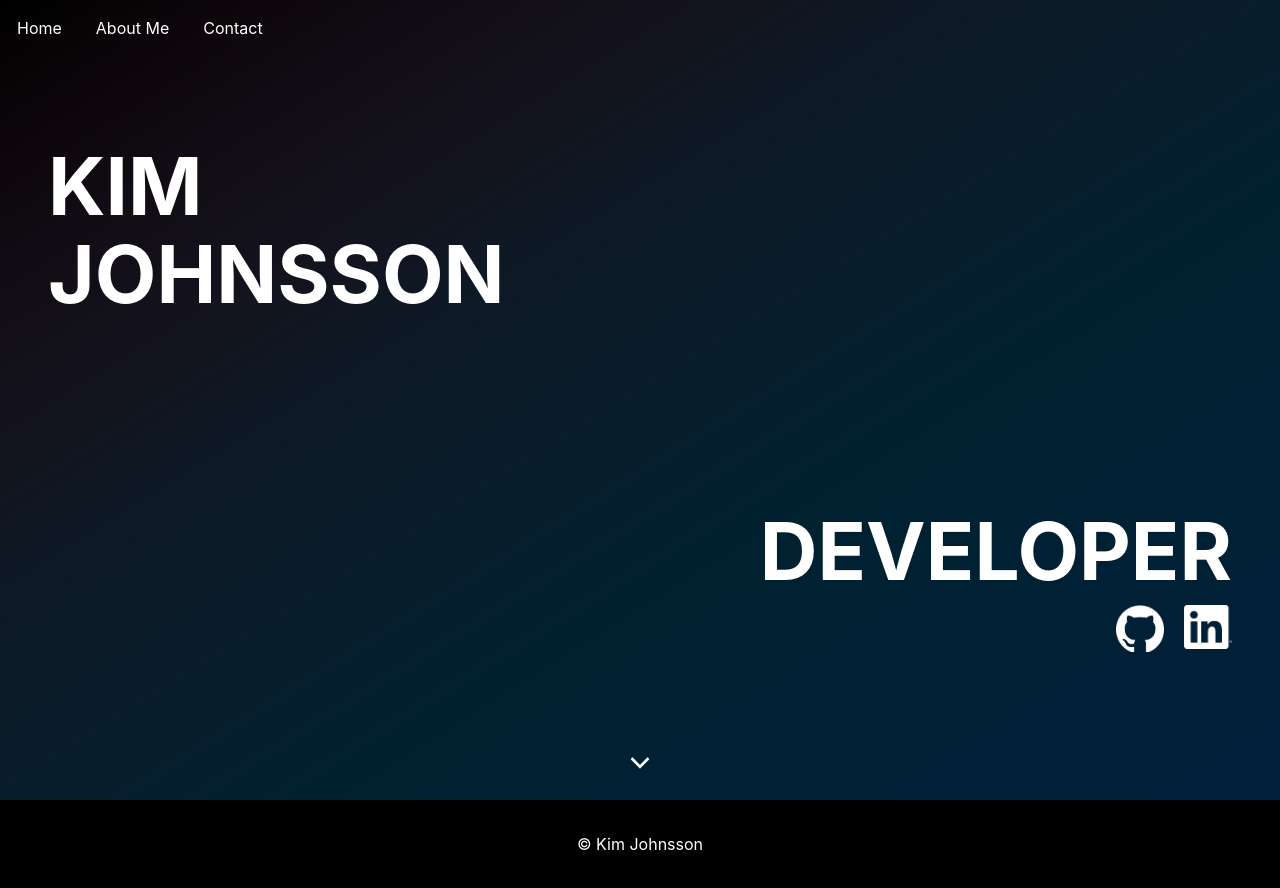
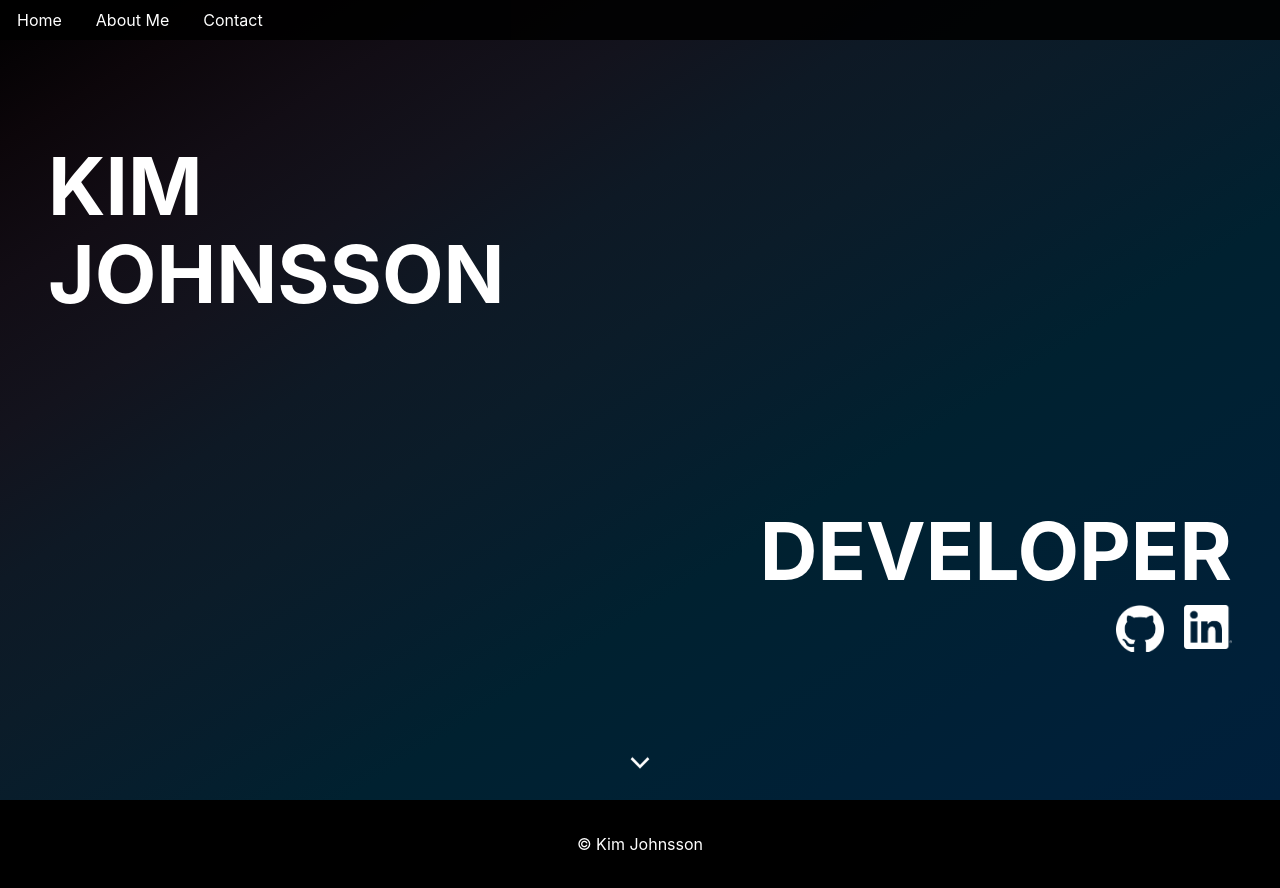
Before and after one commit to kimjohnsson/kimjohnsson.se, a Vue app in the folder frontend/: page / in a window 1280 px wide. Built offline with nearby package versions, Linux system fonts and the light colour scheme.

Commit message:
feat: background color to nav component

```diff
--- a/frontend/src/components/Header.vue
+++ b/frontend/src/components/Header.vue
@@ -16,6 +16,7 @@
 header {
   position: fixed;
   width: 100%;
+  background-color: rgba(0, 0, 0, 0.9);
 }
 
 ul {
@@ -24,7 +25,7 @@ ul {
 }
 
 li {
-  margin: 1em;
+  margin: 0.5em 1em;
 }
 
 a {
```
